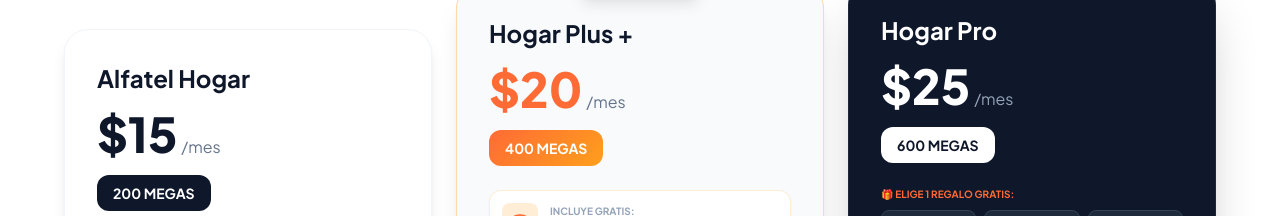
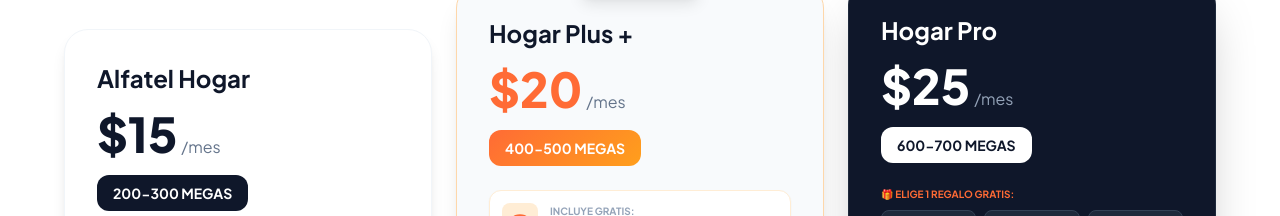
Before and after one commit to vcaicedo12/alfatel-web, a website built with Vite: page index.html in a window 1280 px wide. Shown: the part 1077-1293 px from the top of the page. Built offline with nearby package versions, Linux system fonts and the light colour scheme.

Commit message:
Planes actualizados

```diff
--- a/index.html
+++ b/index.html
@@ -228,7 +228,7 @@
         <span class="text-slate-500 ml-1">/mes</span>
     </div>
 
-    <div class="text-xs md:text-sm font-bold text-white bg-slate-900 px-4 py-2 rounded-xl inline-block mb-6">200 MEGAS</div>
+    <div class="text-xs md:text-sm font-bold text-white bg-slate-900 px-4 py-2 rounded-xl inline-block mb-6">200-300 MEGAS</div>
 
     <ul class="space-y-3 mb-8">
         <li class="flex items-start gap-3 text-slate-600 text-sm">
@@ -248,7 +248,7 @@
                     <div class="absolute -top-3 left-0 right-0 flex justify-center"><span class="bg-brand-orange text-white text-[10px] md:text-xs font-bold px-4 py-1 rounded-full uppercase tracking-wider shadow-lg">Más Vendido</span></div>
                     <h3 class="text-xl md:text-2xl font-bold text-slate-900">Hogar Plus +</h3>
                     <div class="flex items-baseline my-4"><span class="text-4xl md:text-5xl font-extrabold text-brand-orange">$20</span><span class="text-slate-500 ml-1">/mes</span></div>
-                    <div class="text-xs md:text-sm font-bold text-white bg-gradient-brand px-4 py-2 rounded-xl inline-block mb-6">400 MEGAS</div>
+                    <div class="text-xs md:text-sm font-bold text-white bg-gradient-brand px-4 py-2 rounded-xl inline-block mb-6">400-500 MEGAS</div>
                     <div class="bg-white p-3 rounded-xl border border-orange-100 mb-6 flex items-center gap-3 shadow-sm">
                         <div class="bg-orange-100 p-2 rounded-lg text-brand-orange"><i data-lucide="wifi" class="w-5 h-5"></i></div>
                         <div><p class="text-[10px] text-slate-400 font-bold uppercase">Incluye Gratis:</p><p class="text-sm font-bold text-slate-800">Extensor WiFi</p></div>
@@ -263,7 +263,7 @@
                 <div class="bg-slate-900 rounded-3xl p-6 md:p-8 shadow-2xl border border-slate-800 mt-4 md:mt-0 reveal delay-200">
                     <h3 class="text-xl md:text-2xl font-bold text-white">Hogar Pro</h3>
                     <div class="flex items-baseline my-4"><span class="text-4xl md:text-5xl font-extrabold text-white">$25</span><span class="text-slate-400 ml-1">/mes</span></div>
-                    <div class="text-xs md:text-sm font-bold text-slate-900 bg-white px-4 py-2 rounded-xl inline-block mb-6">600 MEGAS</div>
+                    <div class="text-xs md:text-sm font-bold text-slate-900 bg-white px-4 py-2 rounded-xl inline-block mb-6">600-700 MEGAS</div>
                     <div class="mb-6">
                         <p class="text-[10px] text-brand-orange font-bold uppercase mb-2">🎁 Elige 1 Regalo Gratis:</p>
                         <div class="grid grid-cols-3 gap-2">
```
